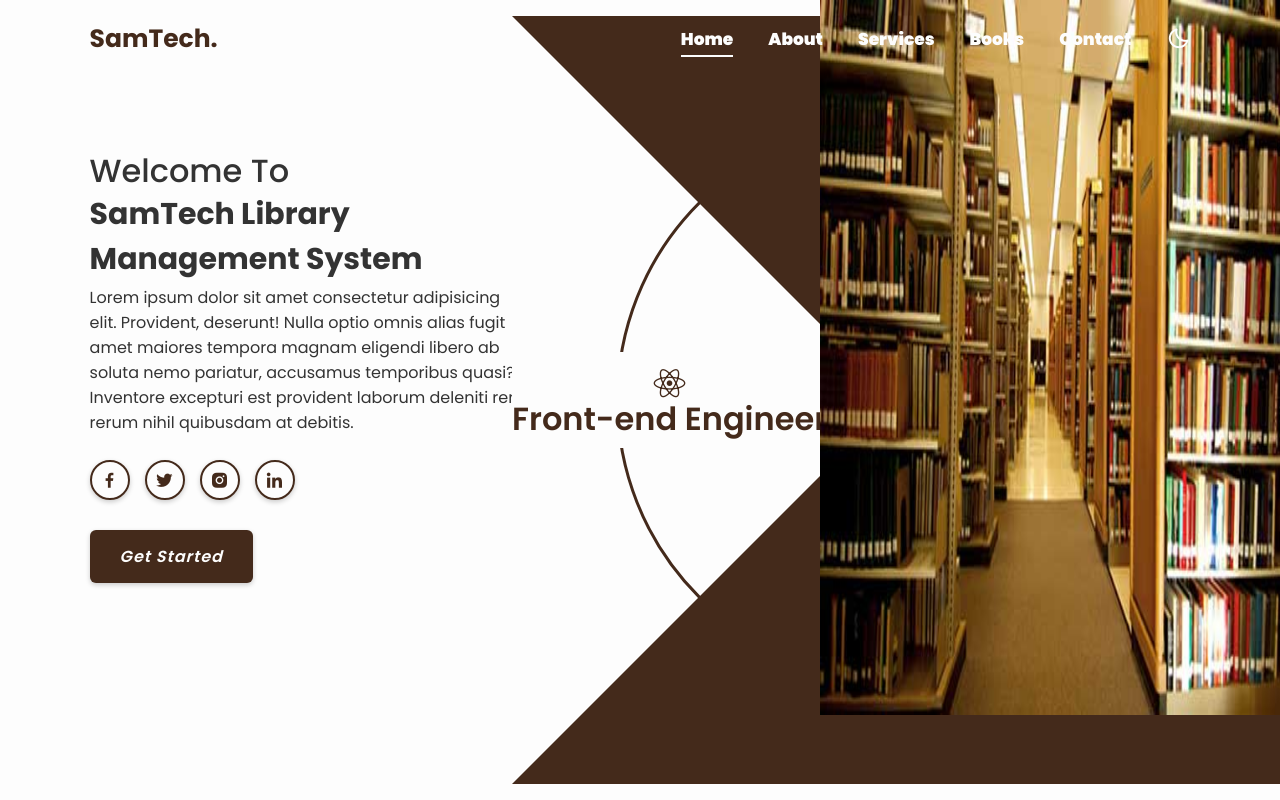
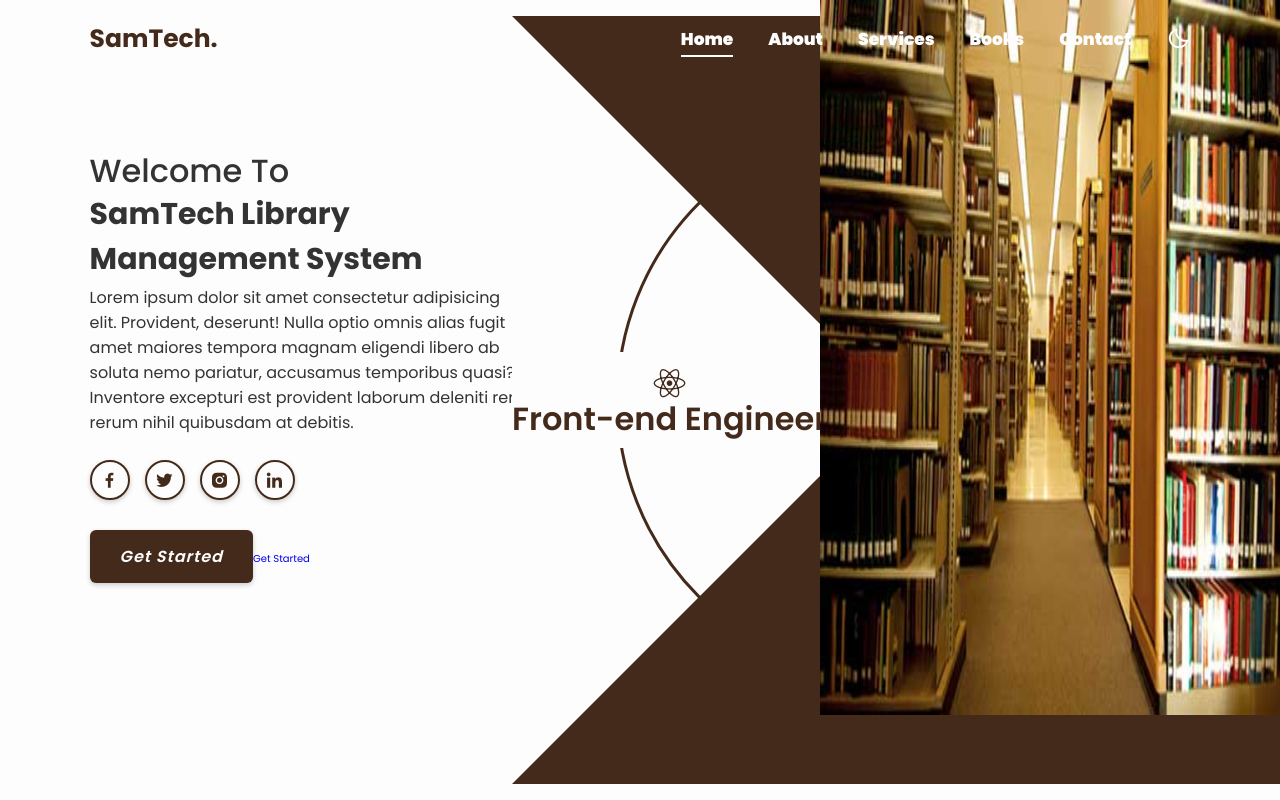
Before and after one commit to SamTech-Africa/library_management_system_frontend, a React (Create React App) app: page / in a window 1280 px wide. Shown: the top 800 px of the page. Built offline with nearby package versions, Linux system fonts and the light colour scheme.

Commit message:
React Router Configuration in progress...

```diff
--- a/package.json
+++ b/package.json
@@ -5,7 +5,7 @@
   "dependencies": {
     "boxicons": "^2.1.4",
     "react": "^18.2.0",
-    "react-dom": "^18.2.0",
+    "react-router-dom": "^6.21.1",
     "react-scripts": "0.9.5",
     "swiper": "^11.0.5"
   },
@@ -14,5 +14,8 @@
     "build": "react-scripts build",
     "test": "react-scripts test --env=jsdom",
     "eject": "react-scripts eject"
+  },
+  "devDependencies": {
+    "@babel/preset-react": "^7.23.3"
   }
 }
--- a/public/index.html
+++ b/public/index.html
@@ -31,5 +31,6 @@
       To begin the development, run `npm start`.
       To create a production bundle, use `npm run build`.
     -->
+
   </body>
 </html>
--- a/src/App.js
+++ b/src/App.js
@@ -1,15 +1,20 @@
 import React from 'react';
-// import './App.css';
+import { BrowserRouter as Router, Routes, Route } from "react-router-dom";
+import LandingPage from "../src/container/pages/components/home/LandingPage"
+import Login from './container/pages/components/auth/Login';
 
-import LandingPage from "../src/container/pages/components/home/LandingPage"
+
+function App() {
+  return (
+    <Router>
+      <Routes>
+        <Route path="/" element={<LandingPage />} />
+        <Route path="/login" element={<Login />} />
+      </Routes>
+    </Router>
+  );
+}
 
 
 
-function App(){
-    return (
-      <LandingPage />
-    );
-  }
-
-
 export default App;
--- a/src/container/pages/components/auth/Login.jsx
+++ b/src/container/pages/components/auth/Login.jsx
@@ -0,0 +1,9 @@
+import React from 'react'
+
+const Login = () => {
+  return (
+    <div>Login</div>
+  )
+}
+
+export default  Login;
--- a/src/container/pages/components/home/Home.jsx
+++ b/src/container/pages/components/home/Home.jsx
@@ -2,6 +2,7 @@ import React from 'react'
 import '../../styles/home/Home.css';
 import Professional from './Professional';
 import LibrayShelfImg from '../../../../assets/image/jpg/library-shelf.jpg';
+import { Link } from 'react-router-dom';
 
 
 const Home =()=> {
@@ -22,6 +23,7 @@ const Home =()=> {
                 <a href="#"><i class="bx bxl-linkedin" ></i></a>
             </div>
             <a href='#'><i className='btn'>Get Started</i></a>
+            <Link to="/login">Get Started</Link>
         </div>
         <Professional />
         <div className='home-img'>
```
Also changed, not shown: src/container/pages/styles/home/Contact.css (line endings or trailing spaces), 1 other file (tests, documents, lock files or other folders).
